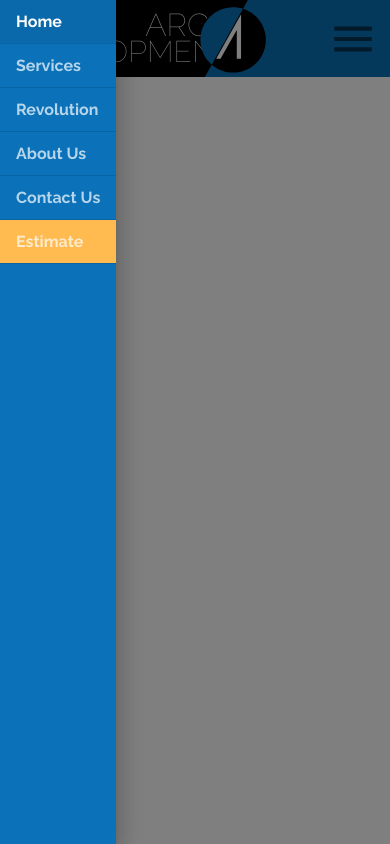
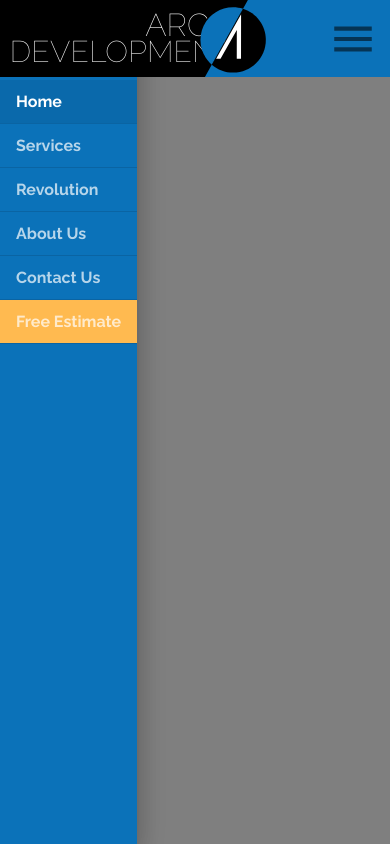
Before and after one commit to orenkole/material-ui-react, a React (Create React App) app: page / in a window 390 px wide. Both pictures are taken after a click on the button 353 px from the left and 38 px from the top of the page. Built offline with nearby package versions, Linux system fonts and the light colour scheme.

Commit message:
48. Clipped AppBar

```diff
--- a/src/components/ui/Header.tsx
+++ b/src/components/ui/Header.tsx
@@ -102,10 +102,15 @@
     opacity: 0.7,
   },
   drawerItemSelected: {
-    opacity: 1,
+    "& .MuiListItemText-root": {
+      opacity: 1
+    },
   },
   drawerItemEstimate: {
     backgroundColor: theme.palette.common.orange,
+  },
+  appbar: {
+    zIndex: theme.zIndex.modal + 1,
   }
 }))
 
@@ -224,12 +229,13 @@
         classes={{ paper: classes.menu }}
         elevation={0}
         keepMounted
+        style={{ zIndex: 1302 }}
       >
         {
           menuOptions.map((option: any, i: number) => {
             return (
               <MenuItem
-                key={option}
+                key={`${option}${i}`}
                 onClick={(event: any) => {
                   handleMenuItemClick(event, i);
                   setValue(1);
@@ -260,6 +266,7 @@
         onOpen={() => { setOpenDrawer(true) }}
         classes={{ paper: classes.drawer }}
       >
+        <div className={classes.toolbarMargin}></div>
         <List
           disablePadding
         >
@@ -276,13 +283,11 @@
                   setValue(route.activeIndex);
                 }}
                 selected={value === route.activeIndex}
+                classes={{ selected: classes.drawerItemSelected }}
               >
                 <ListItemText
                   disableTypography
-                  className={value === route.activeIndex
-                    ? `${classes.drawerItem} ${classes.drawerItemSelected}`
-                    : classes.drawerItem
-                  }
+                  className={classes.drawerItem}
                 >{route.name}</ListItemText>
               </ListItem>
             ))
@@ -297,12 +302,15 @@
               setValue(5);
             }}
             selected={value === 5}
-            className={classes.drawerItemEstimate}
+            classes={{
+              root: classes.drawerItemEstimate,
+              selected: classes.drawerItemSelected
+            }}
           >
             <ListItemText
               disableTypography
               className={classes.drawerItem}
-            >Estimate</ListItemText>
+            >Free Estimate</ListItemText>
           </ListItem>
         </List>
       </SwipeableDrawer>
@@ -319,7 +327,7 @@
   return (
     <React.Fragment>
       <ElevationScroll>
-        <AppBar position="fixed">
+        <AppBar position="fixed" className={classes.appbar}>
           <Toolbar disableGutters>
             <Button
               component={Link} to="/"
```
